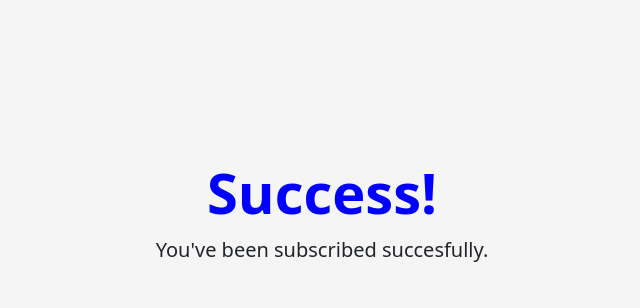
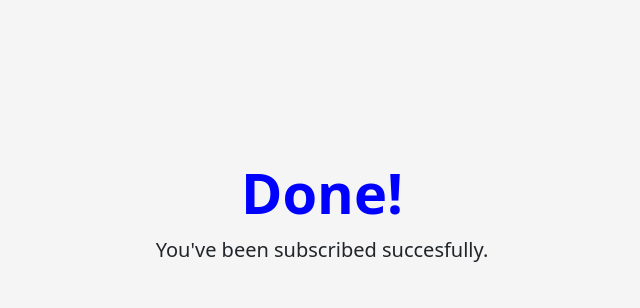
Before and after one commit to meandrewandyou/MailChimp, a website: page success.html in a window 1280 px wide. Shown: the part 192-500 px from the top of the page, without its empty margins (318-958 px from the left). Drawn offline with nearby package versions, Linux system fonts and the light colour scheme.

Commit message:
Changed success page

```diff
--- a/success.html
+++ b/success.html
@@ -10,7 +10,7 @@
   </head>
   <body>
     <div class="px-3 py-3 pt-md-5 pb-md-4 mx-auto text-center">
-        <h1 class="display-4 h1success">Success!</h1>
+        <h1 class="display-4 h1success">Done!</h1>
         <p class="lead">You've been subscribed succesfully.</p>
       </div>
   </body>
```
